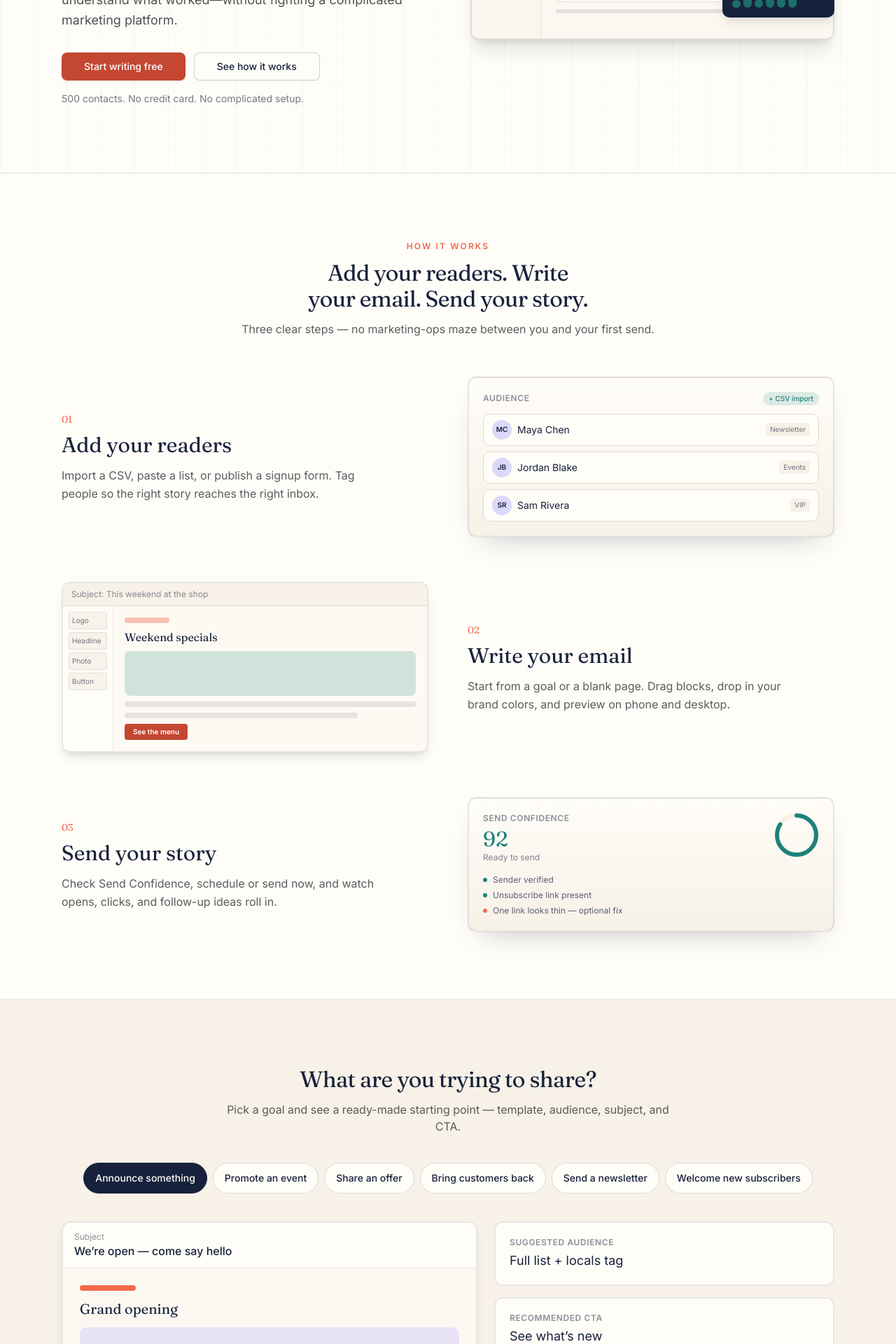
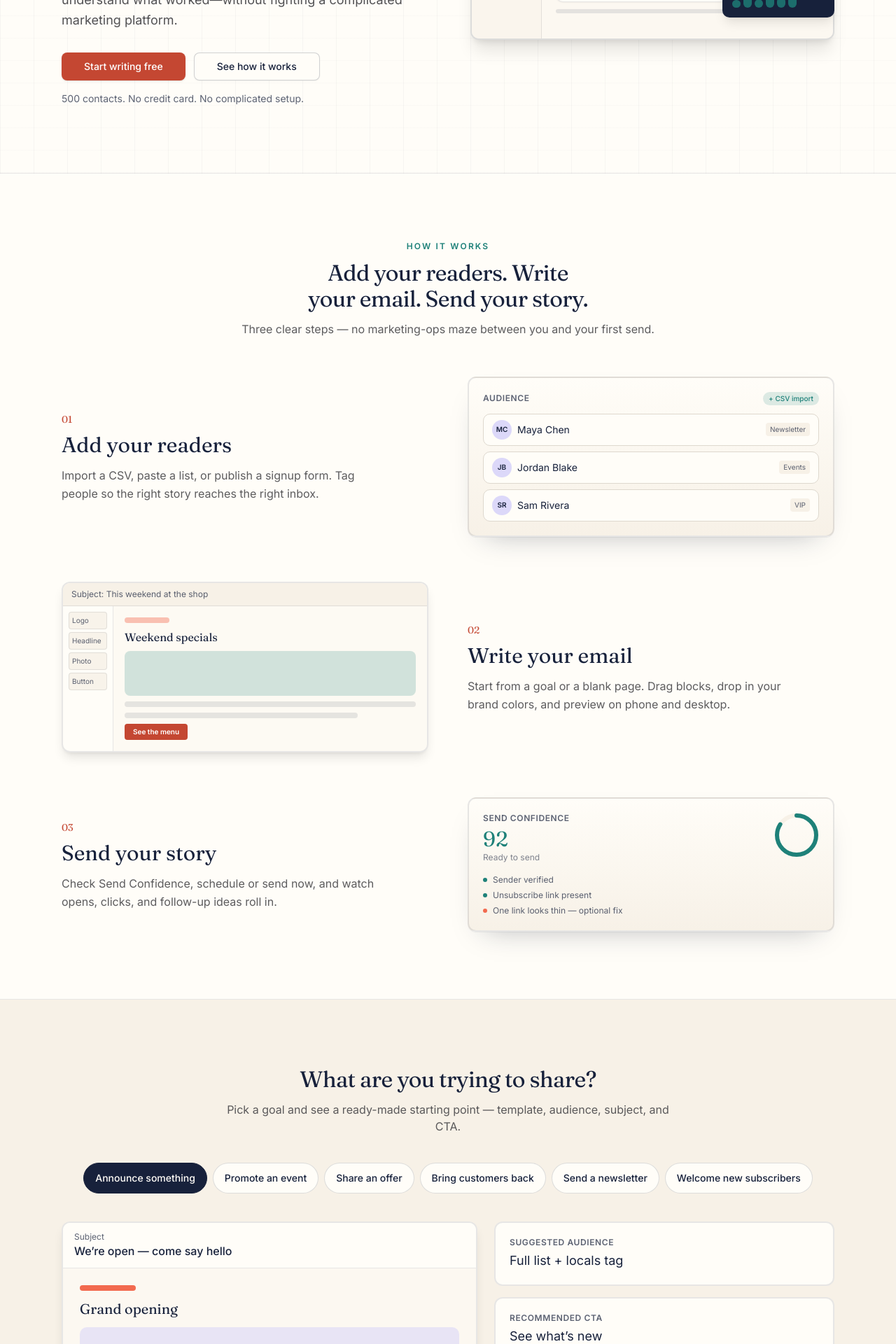
Before and after one commit to CheckYourFace13/SendFable, a Next.js app: page / in a window 1280 px wide. Shown: the part 500-2420 px from the top of the page at 70% size. Built offline with nearby package versions, Linux system fonts and the light colour scheme; no server answers.

Commit message:
Further contrast polish on home marketing muted text and labels
Co-authored-by: Cursor <cursoragent@cursor.com>

```diff
--- a/src/components/marketing/home/builder-showcase.tsx
+++ b/src/components/marketing/home/builder-showcase.tsx
@@ -14,7 +14,7 @@ export function BuilderShowcase() {
     <section id="builder-showcase" className="scroll-mt-20 border-b border-ink/10 bg-ink py-20 text-page sm:py-24">
       <div className="mx-auto max-w-6xl px-4 sm:px-6">
         <div className="mx-auto max-w-2xl text-center">
-          <p className="text-xs font-semibold uppercase tracking-[0.18em] text-coral">
+          <p className="text-xs font-semibold uppercase tracking-[0.18em] text-teal">
             Email builder
           </p>
           <h2 className="mt-3 font-display text-display-md text-page text-balance">
@@ -31,7 +31,7 @@ export function BuilderShowcase() {
               <span className="h-2.5 w-2.5 rounded-full bg-coral" />
               <span className="h-2.5 w-2.5 rounded-full bg-teal" />
               <span className="h-2.5 w-2.5 rounded-full bg-ink/25" />
-              <span className="ml-2 text-sm text-ink/60">Weekend specials</span>
+              <span className="ml-2 text-sm text-ink/70">Weekend specials</span>
             </div>
             <div className="flex items-center gap-2" role="group" aria-label="Preview size">
               <button
--- a/src/components/marketing/home/goal-picker.tsx
+++ b/src/components/marketing/home/goal-picker.tsx
@@ -124,7 +124,7 @@ export function GoalPicker() {
         >
           <div className="overflow-hidden rounded-xl border-2 border-ink/10 bg-page shadow-lg">
             <div className="border-b border-ink/10 bg-page px-4 py-3">
-              <p className="text-xs text-ink/50">Subject</p>
+              <p className="text-xs text-ink/70">Subject</p>
               <p className="font-medium text-ink">{goal.subject}</p>
             </div>
             <div className="space-y-3 bg-parchment/40 p-6">
@@ -144,13 +144,13 @@ export function GoalPicker() {
 
           <div className="space-y-4">
             <div className="rounded-xl border-2 border-ink/10 bg-page p-5">
-              <p className="text-xs font-semibold uppercase tracking-wider text-ink/50">
+              <p className="text-xs font-semibold uppercase tracking-wider text-ink/70">
                 Suggested audience
               </p>
               <p className="mt-1 text-lg text-ink">{goal.audience}</p>
             </div>
             <div className="rounded-xl border-2 border-ink/10 bg-page p-5">
-              <p className="text-xs font-semibold uppercase tracking-wider text-ink/50">
+              <p className="text-xs font-semibold uppercase tracking-wider text-ink/70">
                 Recommended CTA
               </p>
               <p className="mt-1 text-lg text-ink">{goal.cta}</p>
--- a/src/components/marketing/home/hero-composition.tsx
+++ b/src/components/marketing/home/hero-composition.tsx
@@ -51,7 +51,7 @@ export function HeroProductComposition() {
           <span className="h-2.5 w-2.5 rounded-full bg-coral/80" />
           <span className="h-2.5 w-2.5 rounded-full bg-teal/70" />
           <span className="h-2.5 w-2.5 rounded-full bg-ink/30" />
-          <span className="ml-2 text-xs text-ink/50">Campaign editor</span>
+          <span className="ml-2 text-xs text-ink/70">Campaign editor</span>
         </div>
         <div className="grid grid-cols-[88px_1fr] sm:grid-cols-[100px_1fr]">
           <aside className="space-y-1.5 border-r border-ink/10 bg-parchment/60 p-2 text-[10px] text-ink/70">
--- a/src/components/marketing/home/hero.tsx
+++ b/src/components/marketing/home/hero.tsx
@@ -30,7 +30,7 @@ export function Hero() {
               <Link href="#how-it-works">See how it works</Link>
             </Button>
           </div>
-          <p className="mt-4 text-sm text-ink/60">
+          <p className="mt-4 text-sm text-ink/70">
             500 contacts. No credit card. No complicated setup.
           </p>
         </div>
--- a/src/components/marketing/home/pricing-preview.tsx
+++ b/src/components/marketing/home/pricing-preview.tsx
@@ -166,7 +166,7 @@ export function PricingPreview({
         </ul>
 
         {showFullLink && (
-          <p className="mt-8 text-center text-sm text-ink/60">
+          <p className="mt-8 text-center text-sm text-ink/70">
             <Link href="/pricing" className="font-medium text-coral motion-underline">
               See full pricing details
             </Link>
--- a/src/components/marketing/home/simplicity.tsx
+++ b/src/components/marketing/home/simplicity.tsx
@@ -45,7 +45,7 @@ export function Simplicity() {
               key={item.title}
               className="relative rounded-xl border-2 border-ink/10 bg-parchment p-5"
             >
-              <span className="font-display text-sm text-coral">
+              <span className="font-display text-sm text-coral-solid">
                 {String(i + 1).padStart(2, "0")}
               </span>
               <h3 className="mt-2 font-display text-xl text-ink">{item.title}</h3>
--- a/src/components/marketing/home/template-gallery.tsx
+++ b/src/components/marketing/home/template-gallery.tsx
@@ -81,7 +81,7 @@ export function TemplateGallery() {
             <li key={t.id} className="w-[220px] shrink-0 sm:w-[240px]">
               <article className="overflow-hidden rounded-xl border-2 border-ink/10 bg-page shadow-md page-lift">
                 <div className="border-b border-ink/8 px-3 py-2">
-                  <p className="truncate text-[11px] text-ink/50">{t.subject}</p>
+                  <p className="truncate text-[11px] text-ink/70">{t.subject}</p>
                 </div>
                 <div className="space-y-2.5 p-3" aria-hidden="true">
                   <div className={`h-20 rounded-md ${t.hero}`} />
--- a/src/components/marketing/home/three-steps.tsx
+++ b/src/components/marketing/home/three-steps.tsx
@@ -23,7 +23,7 @@ function ReadersVisual() {
   return (
     <div className="paper-panel rounded-xl border-2 border-ink/10 p-5" aria-hidden="true">
       <div className="mb-3 flex items-center justify-between">
-        <span className="text-xs font-semibold uppercase tracking-wider text-ink/50">Audience</span>
+        <span className="text-xs font-semibold uppercase tracking-wider text-ink/70">Audience</span>
         <span className="rounded-full bg-teal/15 px-2 py-0.5 text-[10px] font-medium text-teal">
           + CSV import
         </span>
@@ -47,7 +47,7 @@ function ReadersVisual() {
               </span>
               <span className="text-sm text-ink">{r.name}</span>
             </div>
-            <span className="rounded bg-parchment px-1.5 py-0.5 text-[10px] text-ink/60">
+            <span className="rounded bg-parchment px-1.5 py-0.5 text-[10px] text-ink/70">
               {r.tag}
             </span>
           </li>
@@ -60,11 +60,11 @@ function ReadersVisual() {
 function WriteVisual() {
   return (
     <div className="overflow-hidden rounded-xl border-2 border-ink/10 bg-page shadow-lg" aria-hidden="true">
-      <div className="border-b border-ink/10 bg-parchment px-3 py-2 text-xs text-ink/50">
+      <div className="border-b border-ink/10 bg-parchment px-3 py-2 text-xs text-ink/70">
         Subject: This weekend at the shop
       </div>
       <div className="grid grid-cols-[72px_1fr]">
-        <aside className="space-y-1 border-r border-ink/10 p-2 text-[10px] text-ink/60">
+        <aside className="space-y-1 border-r border-ink/10 p-2 text-[10px] text-ink/70">
           {["Logo", "Headline", "Photo", "Button"].map((b) => (
             <div key={b} className="rounded border border-ink/10 bg-parchment/80 px-1 py-1">
               {b}
@@ -91,7 +91,7 @@ function SendVisual() {
     <div className="paper-panel rounded-xl border-2 border-ink/10 p-5" aria-hidden="true">
       <div className="flex items-start justify-between gap-3">
         <div>
-          <p className="text-xs font-semibold uppercase tracking-wider text-ink/50">
+          <p className="text-xs font-semibold uppercase tracking-wider text-ink/70">
             Send Confidence
           </p>
           <p className="mt-1 font-display text-3xl text-teal">92</p>
@@ -138,7 +138,7 @@ export function ThreeSteps() {
     <section id="how-it-works" className="scroll-mt-20 border-b border-ink/10 bg-page py-20 sm:py-24">
       <div className="mx-auto max-w-6xl px-4 sm:px-6">
         <div className="mx-auto max-w-2xl text-center">
-          <p className="text-xs font-semibold uppercase tracking-[0.18em] text-coral">
+          <p className="text-xs font-semibold uppercase tracking-[0.18em] text-teal">
             How it works
           </p>
           <h2 className="mt-3 font-display text-display-md text-ink text-balance">
@@ -160,7 +160,7 @@ export function ThreeSteps() {
                 }`}
               >
                 <div className={reverse ? "lg:order-2" : ""}>
-                  <span className="font-display text-sm text-coral">{step.n}</span>
+                  <span className="font-display text-sm text-coral-solid">{step.n}</span>
                   <h3 className="mt-2 font-display text-2xl text-ink sm:text-3xl">{step.title}</h3>
                   <p className="mt-3 max-w-md text-base leading-relaxed text-charcoal/75">
                     {step.body}
```
Also changed, not shown: src/components/marketing/home/results-demo.tsx (+4 -4 lines).
